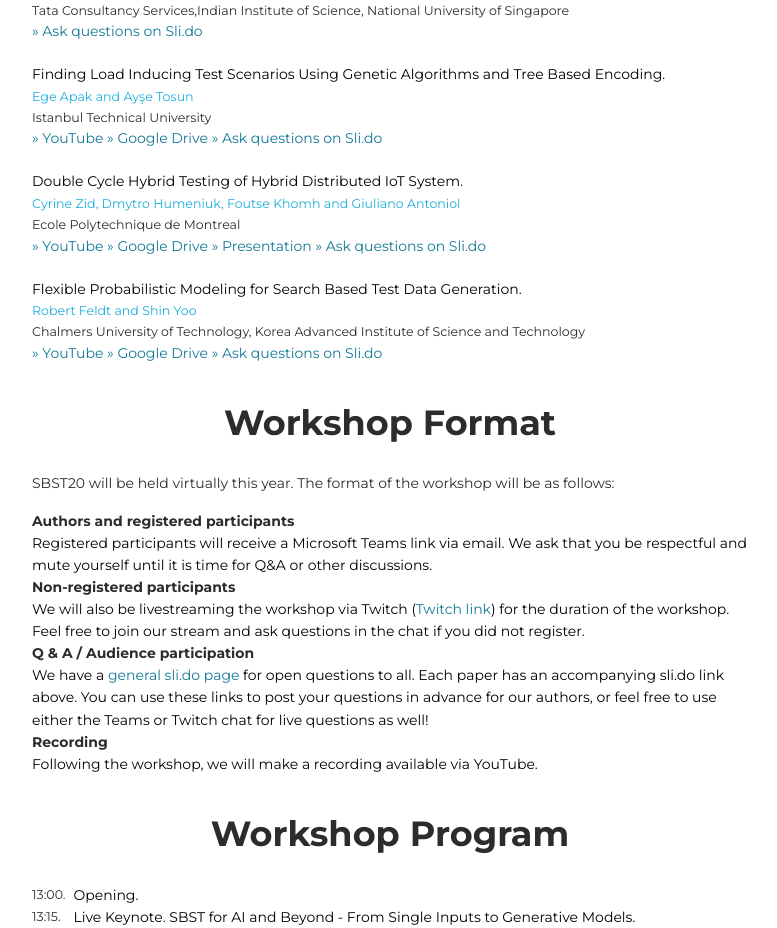
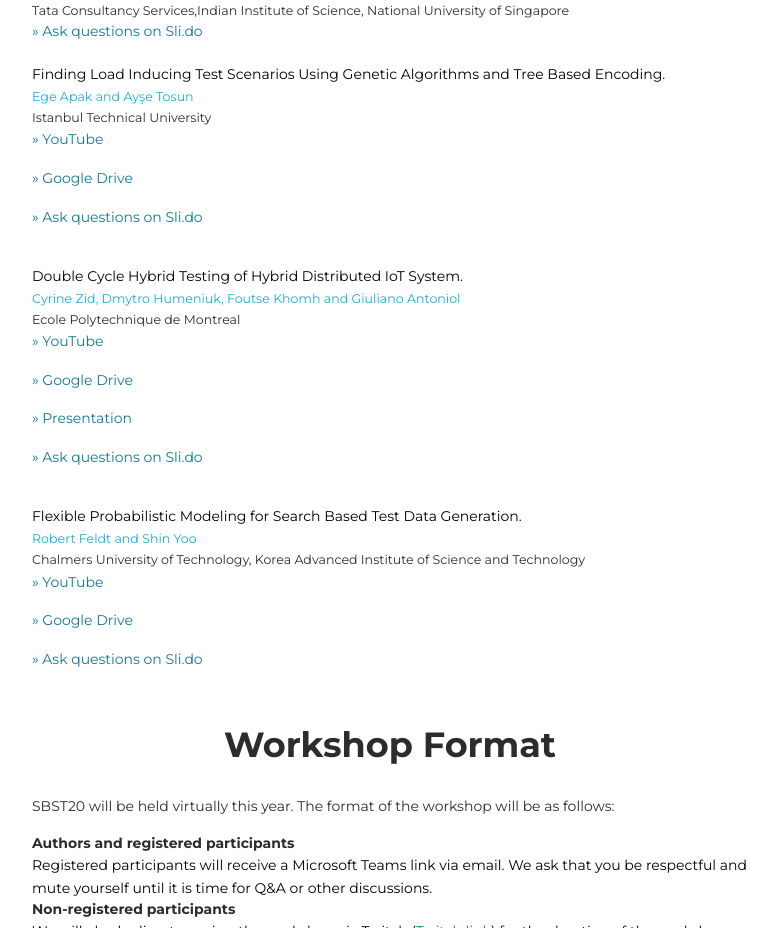
Before and after one commit to sbst20/sbst20.github.io, a plain HTML site: page program/index.html in a window 1280 px wide. Shown: the part 805-1733 px from the top of the page, without its empty margins (250-1027 px from the left). Drawn offline with nearby package versions, Linux system fonts and the light colour scheme; some packages are replaced by stand-ins of ours.

Commit message:
Forgot p tags

```diff
--- a/program/index.html
+++ b/program/index.html
@@ -154,9 +154,9 @@
                                 <p class="paper-title">Finding Load Inducing Test Scenarios Using Genetic Algorithms and Tree Based Encoding.</p><br>
                                 <p class="paper-authors">Ege Apak and Ayşe Tosun</p><br>
                                 <p class="paper-affiliation">Istanbul Technical University</p><br>
-                                <a href="https://www.youtube.com/watch?v=Ci436ghXbXQ" target="_blank">» YouTube</a>
-                                <a href="https://drive.google.com/file/d/1Bm3E5UPbx0IgLU4dDaqXNQG0SdIoscbW/view?usp=sharing" target="_blank">» Google Drive</a>
-                                <a href="https://app.sli.do/event/hj1y0iun" target="_blank">» Ask questions on Sli.do</a>
+                                <p><a href="https://www.youtube.com/watch?v=Ci436ghXbXQ" target="_blank">» YouTube</a></p>
+                                <p><a href="https://drive.google.com/file/d/1Bm3E5UPbx0IgLU4dDaqXNQG0SdIoscbW/view?usp=sharing" target="_blank">» Google Drive</a></p>
+                                <p><a href="https://app.sli.do/event/hj1y0iun" target="_blank">» Ask questions on Sli.do</a></p>
                             </td>
                         </tr>
 			<tr><td colspan="2">&nbsp;</td></tr>
@@ -165,11 +165,11 @@
                                 <p class="paper-title">Double Cycle Hybrid Testing of Hybrid Distributed IoT System.</p><br>
                                 <p class="paper-authors">Cyrine Zid, Dmytro Humeniuk, Foutse Khomh and Giuliano Antoniol</p><br>
                                 <p class="paper-affiliation">Ecole Polytechnique de Montreal</p><br>
-                                <a href="https://youtu.be/zTSLOF3UP70" target="_blank">» YouTube</a>
-                                <a href="https://drive.google.com/file/d/1Vz3kFkHyDO--Ypbv-KBbndm1xmLYZlJK/view?usp=drivesdk" target="_blank">» Google Drive</a>
-                                <a href="https://drive.google.com/file/d/1T6U701A06P3ziGaRq8NzpMaisoiCj1Yh/view" target="_blank">» Presentation</a>
+                                <p><a href="https://youtu.be/zTSLOF3UP70" target="_blank">» YouTube</a></p>
+                                <p><a href="https://drive.google.com/file/d/1Vz3kFkHyDO--Ypbv-KBbndm1xmLYZlJK/view?usp=drivesdk" target="_blank">» Google Drive</a></p>
+                                <p><a href="https://drive.google.com/file/d/1T6U701A06P3ziGaRq8NzpMaisoiCj1Yh/view" target="_blank">» Presentation</a></p>
 
-                                <a href="https://app.sli.do/event/r79o8b2l" target="_blank">» Ask questions on Sli.do</a>
+                                <p><a href="https://app.sli.do/event/r79o8b2l" target="_blank">» Ask questions on Sli.do</a></p>
                             </td>
                         </tr>
 			<tr><td colspan="2">&nbsp;</td></tr>
@@ -178,9 +178,9 @@
                                 <p class="paper-title">Flexible Probabilistic Modeling for Search Based Test Data Generation.</p><br>
                                 <p class="paper-authors">Robert Feldt and Shin Yoo</p><br>
                                 <p class="paper-affiliation">Chalmers University of Technology, Korea Advanced Institute of Science and Technology</p><br>
-                                <a href="https://youtu.be/euuAsDI4eL4" target="_blank">» YouTube</a>
-                                <a href="https://drive.google.com/file/d/1B6J4w_oItCvQ4XKQMmHYPBGRyGcd_czH/view?usp=sharing" target="_blank">» Google Drive</a>
-                                <a href="https://app.sli.do/event/dqs4jfr4" target="_blank">» Ask questions on Sli.do</a>
+                                <p><a href="https://youtu.be/euuAsDI4eL4" target="_blank">» YouTube</a></p>
+                                <p><a href="https://drive.google.com/file/d/1B6J4w_oItCvQ4XKQMmHYPBGRyGcd_czH/view?usp=sharing" target="_blank">» Google Drive</a></p>
+                                <p><a href="https://app.sli.do/event/dqs4jfr4" target="_blank">» Ask questions on Sli.do</a></p>
                             </td>
                         </tr>
                     </table>
```
